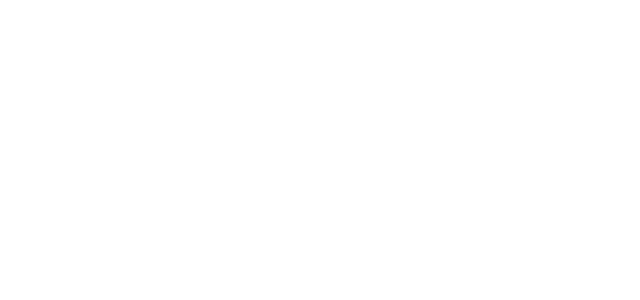
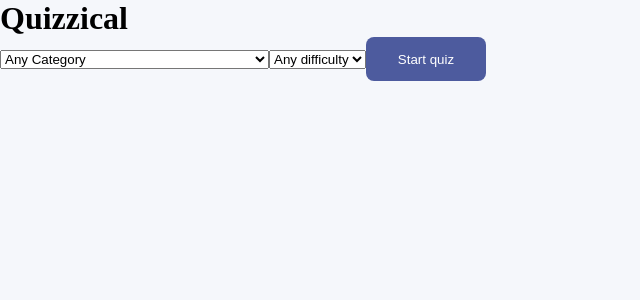
Before and after one commit to waynecen/quizzical, a React (Create React App) app: page / in a window 1280 px wide. Shown: the top 300 px of the page, without its empty margins (0-640 px from the left). Built offline with nearby package versions, Linux system fonts and the light colour scheme.

Commit message:
Add StartPage, update favicon, add styling
Add options for Quiz customization on StartPage

Add button component and styling

```diff
--- a/public/index.html
+++ b/public/index.html
@@ -2,7 +2,7 @@
 <html lang="en">
   <head>
     <meta charset="utf-8" />
-    <link rel="icon" href="%PUBLIC_URL%/favicon.ico" />
+    <link rel="icon" href="https://fav.farm/💡" />
     <meta name="viewport" content="width=device-width, initial-scale=1" />
     <meta name="theme-color" content="#000000" />
     <meta
@@ -10,34 +10,11 @@
       content="Web site created using create-react-app"
     />
     <link rel="apple-touch-icon" href="%PUBLIC_URL%/logo192.png" />
-    <!--
-      manifest.json provides metadata used when your web app is installed on a
-      user's mobile device or desktop. See https://developers.google.com/web/fundamentals/web-app-manifest/
-    -->
     <link rel="manifest" href="%PUBLIC_URL%/manifest.json" />
-    <!--
-      Notice the use of %PUBLIC_URL% in the tags above.
-      It will be replaced with the URL of the `public` folder during the build.
-      Only files inside the `public` folder can be referenced from the HTML.
-
-      Unlike "/favicon.ico" or "favicon.ico", "%PUBLIC_URL%/favicon.ico" will
-      work correctly both with client-side routing and a non-root public URL.
-      Learn how to configure a non-root public URL by running `npm run build`.
-    -->
-    <title>React App</title>
+    <title>Quizzical</title>
   </head>
   <body>
     <noscript>You need to enable JavaScript to run this app.</noscript>
     <div id="root"></div>
-    <!--
-      This HTML file is a template.
-      If you open it directly in the browser, you will see an empty page.
-
-      You can add webfonts, meta tags, or analytics to this file.
-      The build step will place the bundled scripts into the <body> tag.
-
-      To begin the development, run `npm start` or `yarn start`.
-      To create a production bundle, use `npm run build` or `yarn build`.
-    -->
   </body>
 </html>
--- a/src/App.js
+++ b/src/App.js
@@ -1,7 +1,12 @@
 import "./style.css";
+import StartPage from "./StartPage";
 
 function App() {
-	return <div className="App"></div>;
+	return (
+		<div className="App">
+			<StartPage />
+		</div>
+	);
 }
 
 export default App;
--- /dev/null
+++ b/src/StartPage.js
@@ -0,0 +1,51 @@
+import React from "react";
+import Button from "./components/Button";
+
+export default function StartPage() {
+	return (
+		<main className="startPage">
+			<h1 className="title">Quizzical</h1>
+			<p className="description"></p>
+			<select name="trivia_category" className="selectCategory">
+				<option value="any">Any Category</option>
+				<option value="9">General Knowledge</option>
+				<option value="10">Entertainment: Books</option>
+				<option value="11">Entertainment: Film</option>
+				<option value="12">Entertainment: Music</option>
+				<option value="13">
+					Entertainment: Musicals &amp; Theatres
+				</option>
+				<option value="14">Entertainment: Television</option>
+				<option value="15">Entertainment: Video Games</option>
+				<option value="16">Entertainment: Board Games</option>
+				<option value="17">Science &amp; Nature</option>
+				<option value="18">Science: Computers</option>
+				<option value="19">Science: Mathematics</option>
+				<option value="20">Mythology</option>
+				<option value="21">Sports</option>
+				<option value="22">Geography</option>
+				<option value="23">History</option>
+				<option value="24">Politics</option>
+				<option value="25">Art</option>
+				<option value="26">Celebrities</option>
+				<option value="27">Animals</option>
+				<option value="28">Vehicles</option>
+				<option value="29">Entertainment: Comics</option>
+				<option value="30">Science: Gadgets</option>
+				<option value="31">
+					Entertainment: Japanese Anime &amp; Manga
+				</option>
+				<option value="32">
+					Entertainment: Cartoon &amp; Animations
+				</option>
+			</select>
+			<select name="difficulty" className="selectDifficulty">
+				<option value="any">Any difficulty</option>
+				<option value="easy">Easy</option>
+				<option value="medium">Medium</option>
+				<option value="hard">Hard</option>
+			</select>
+			<Button text="Start quiz" />
+		</main>
+	);
+}
--- /dev/null
+++ b/src/components/Button.js
@@ -0,0 +1,5 @@
+import React from "react";
+
+export default function Button({ text }) {
+	return <button className="button__start">{text}</button>;
+}
--- a/src/style.css
+++ b/src/style.css
@@ -1,38 +1,18 @@
-.App {
-  text-align: center;
+* {
+	margin: 0;
+	padding: 0;
 }
 
-.App-logo {
-  height: 40vmin;
-  pointer-events: none;
+body {
+	background-color: #F5F7FB;
 }
 
-@media (prefers-reduced-motion: no-preference) {
-  .App-logo {
-    animation: App-logo-spin infinite 20s linear;
-  }
+/* Button */
+.button__start {
+	width: 120px;
+	height: 44px;
+	border: none;
+	border-radius: 8px;
+	background-color: #4D5B9E;
+	color: white;
 }
-
-.App-header {
-  background-color: #282c34;
-  min-height: 100vh;
-  display: flex;
-  flex-direction: column;
-  align-items: center;
-  justify-content: center;
-  font-size: calc(10px + 2vmin);
-  color: white;
-}
-
-.App-link {
-  color: #61dafb;
-}
-
-@keyframes App-logo-spin {
-  from {
-    transform: rotate(0deg);
-  }
-  to {
-    transform: rotate(360deg);
-  }
-}
```
